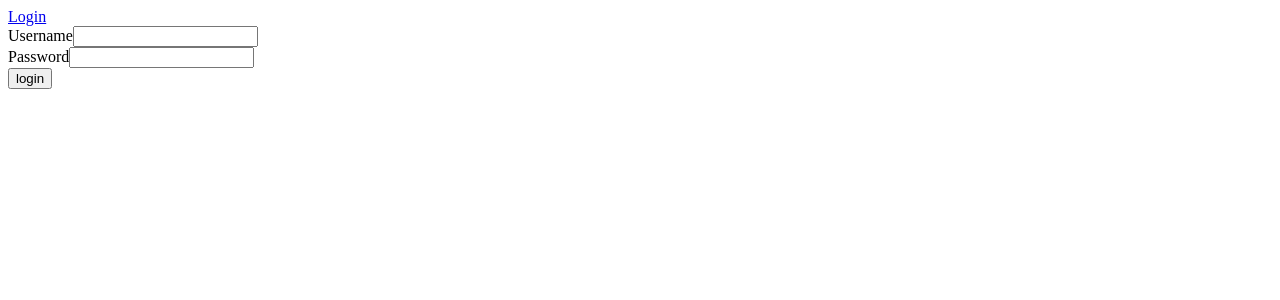
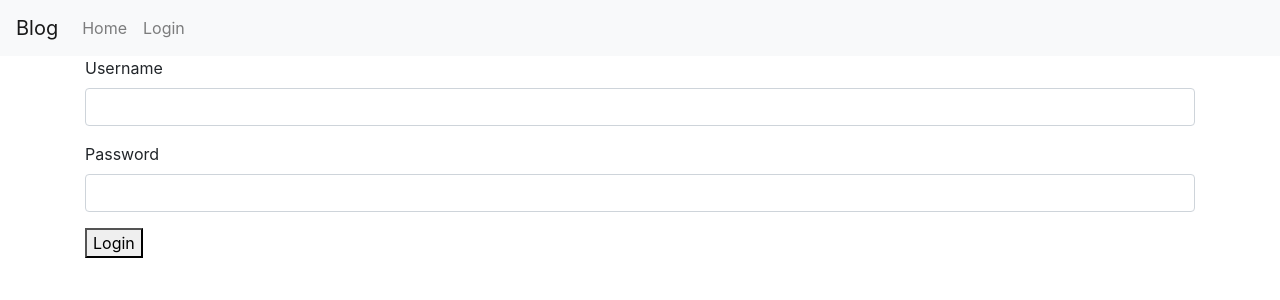
Before and after one commit to MaksimLit/BlogProject, a Symfony app: template templates/security/login.html.twig in a window 1280 px wide. Shown: the top 300 px of the page. Run offline with Twig, Linux system fonts and the light colour scheme; the template is opened without the code that fills it, so the values that code supplies are empty; form fields are guessed from the names that the template uses; some libraries are stand-ins or nearby versions.

Commit message:
Added styles

```diff
--- a/templates/base.html.twig
+++ b/templates/base.html.twig
@@ -1,13 +1,46 @@
-<!DOCTYPE html>
-<html>
+<!doctype html>
+<html lang="en">
 <head>
-        <meta charset="UTF-8">
+    <meta charset="utf-8">
+    <meta name="viewport" content="width=device-width, initial-scale=1, shrink-to-fit=no">
     <title>{% block title %}Blog{% endblock %}</title>
-        {% block stylesheets %}{% endblock %}
+    {% block stylesheets %}
+        <link rel="stylesheet" href="https://stackpath.bootstrapcdn.com/bootstrap/4.4.1/css/bootstrap.min.css" integrity="sha384-Vkoo8x4CGsO3+Hhxv8T/Q5PaXtkKtu6ug5TOeNV6gBiFeWPGFN9MuhOf23Q9Ifjh" crossorigin="anonymous">
+    {% endblock %}
 </head>
 <body>
-        <a href="{{ path("security_login") }}">Login</a>
+<nav class="navbar navbar-expand-lg navbar-light bg-light">
+    <a class="navbar-brand" href="#">Blog</a>
+    <button class="navbar-toggler" type="button" data-toggle="collapse" data-target="#navbarSupportedContent" aria-controls="navbarSupportedContent" aria-expanded="false" aria-label="Toggle navigation">
+        <span class="navbar-toggler-icon"></span>
+    </button>
+    <div class="collapse navbar-collapse" id="navbarSupportedContent">
+        <ul class="navbar-nav mr-auto">
+            <li class="nav-item">
+                <a class="nav-link" href="{{ path("index") }}">Home</a>
+            </li>
+            {% if is_granted("ROLE_USER") %}
+                <li class="nav-item">
+                    <a class="nav-link" href="{{ path("security_logout") }}">Logout</a>
+                </li>
+            {% else %}
+                <li class="nav-item">
+                    <a class="nav-link" href="{{ path("security_login") }}">Login</a>
+                </li>
+{#                <li class="nav-item">#}
+{#                    <a class="nav-link" href="{{ path("registration") }}">Registration</a>#}
+{#                </li>#}
+            {% endif %}
+        </ul>
+    </div>
+</nav>
+<div class="container">
     {% block body %}{% endblock %}
-        {% block javascripts %}{% endblock %}
+</div>
+{% block javascripts %}
+    <script src="https://code.jquery.com/jquery-3.4.1.slim.min.js" integrity="sha384-J6qa4849blE2+poT4WnyKhv5vZF5SrPo0iEjwBvKU7imGFAV0wwj1yYfoRSJoZ+n" crossorigin="anonymous"></script>
+    <script src="https://cdn.jsdelivr.net/npm/popper.js@1.16.0/dist/umd/popper.min.js" integrity="sha384-Q6E9RHvbIyZFJoft+2mJbHaEWldlvI9IOYy5n3zV9zzTtmI3UksdQRVvoxMfooAo" crossorigin="anonymous"></script>
+    <script src="https://stackpath.bootstrapcdn.com/bootstrap/4.4.1/js/bootstrap.min.js" integrity="sha384-wfSDF2E50Y2D1uUdj0O3uMBJnjuUD4Ih7YwaYd1iqfktj0Uod8GCExl3Og8ifwB6" crossorigin="anonymous"></script>
+{% endblock %}
 </body>
 </html>
--- a/templates/security/login.html.twig
+++ b/templates/security/login.html.twig
@@ -1,9 +1,14 @@
 {% extends 'base.html.twig' %}
 
 {% block body %}
-    {{ form_start(form) }}
-        {{ form_row(form.username) }}
-        {{ form_row(form.password) }}
-        <button type="submit">login</button>
-    {{ form_end(form) }}
+    <div class="row">
+        <div class="col">
+            {{ form_start(form) }}
+            {{ form_errors(form) }}
+            {{ form_row(form.username) }}
+            {{ form_row(form.password) }}
+            <button type="submit">Login</button>
+            {{ form_end(form) }}
+        </div>
+    </div>
 {% endblock %}
```
Lines whose indentation alone changed are shown as unchanged.
